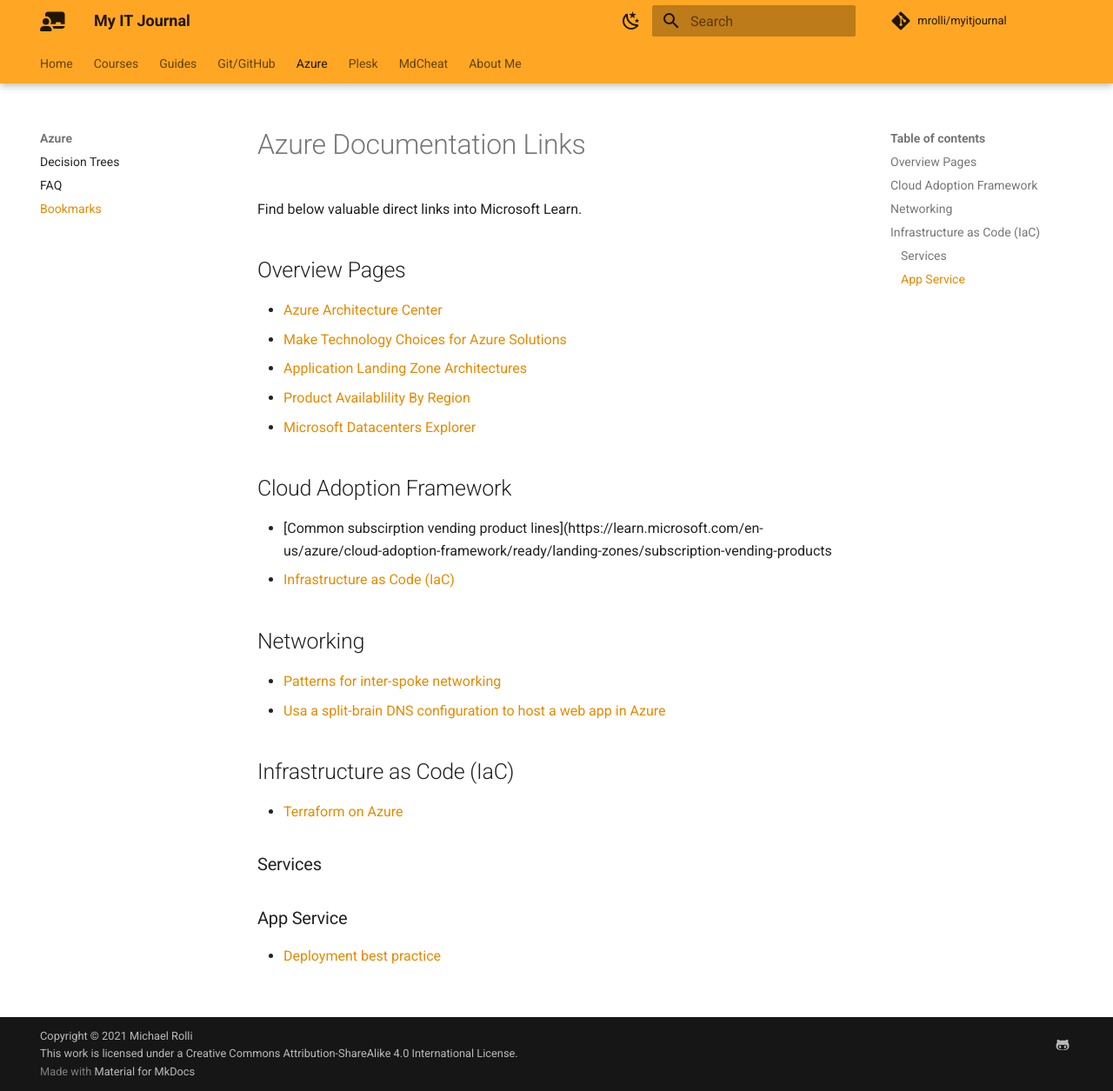
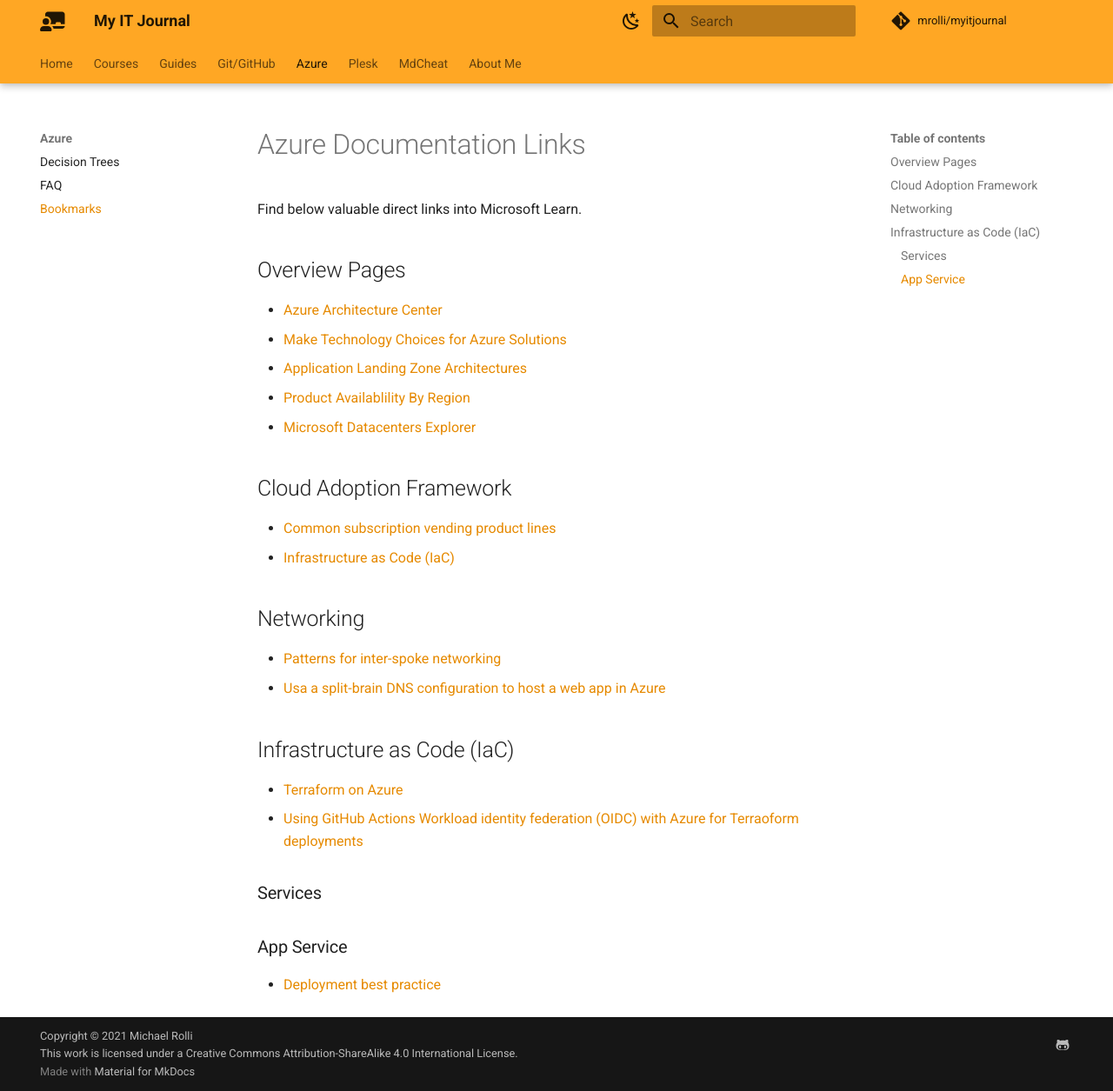
Before and after one commit to mrolli/myitjournal, an MkDocs documentation site: the page built from docs/azure/linklist.md, in a window 1280 px wide and 1255 px high. Shown: the whole window at 87% size. Built offline with MkDocs 1.6.1 and Material for MkDocs 9.7.7, drawn with Linux system fonts in a browser that asks for light colours; comment, search, counter and statistics services are not loaded.

Commit message:
feat: add new worthy Azure links

```diff
--- a/docs/azure/linklist.md
+++ b/docs/azure/linklist.md
@@ -12,7 +12,7 @@
 
 ## Cloud Adoption Framework
 
-- [Common subscirption vending product lines](https://learn.microsoft.com/en-us/azure/cloud-adoption-framework/ready/landing-zones/subscription-vending-products
+- [Common subscription vending product lines](https://learn.microsoft.com/en-us/azure/cloud-adoption-framework/ready/landing-zone/design-area/subscription-vending-product-lines)
 - [Infrastructure as Code (IaC)](https://learn.microsoft.com/en-us/azure/cloud-adoption-framework/ready/considerations/infrastructure-as-code)
 
 ## Networking
@@ -23,6 +23,7 @@
 ## Infrastructure as Code (IaC)
 
 - [Terraform on Azure](https://learn.microsoft.com/en-us/azure/developer/terraform/)
+- [Using GitHub Actions Workload identity federation (OIDC) with Azure for Terraoform deployments](https://learn.microsoft.com/en-us/samples/azure-samples/github-terraform-oidc-ci-cd/github-terraform-oidc-ci-cd/)
 
 ### Services
 
```
